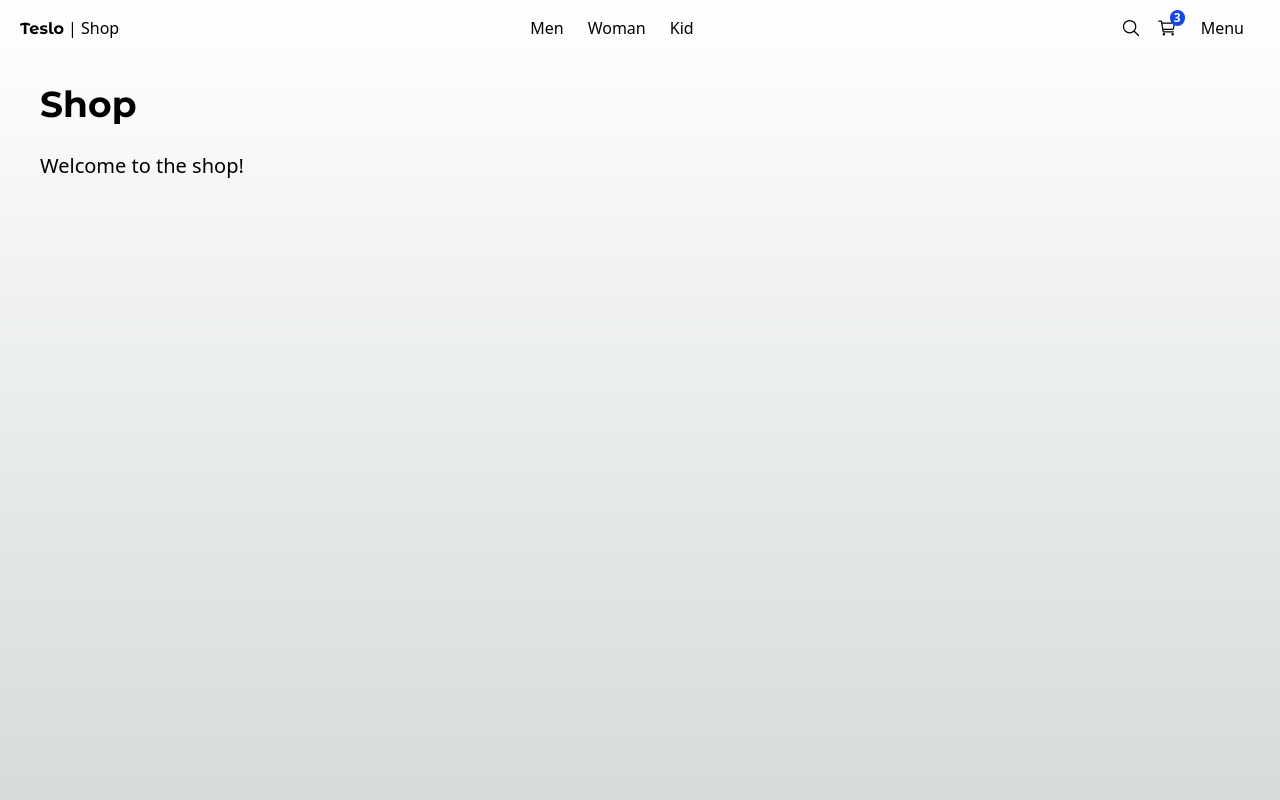
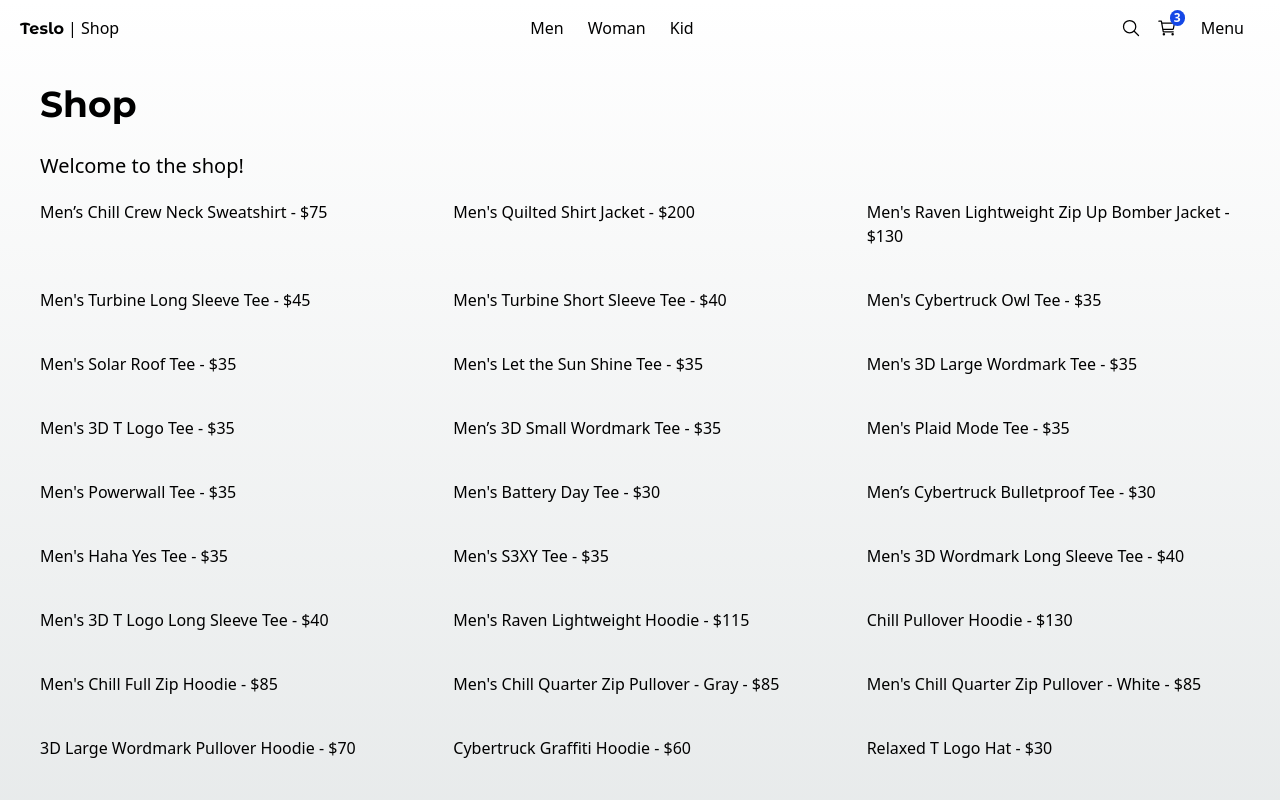
Before and after one commit to JuanCruzMedina/teslo-shop, a Next.js app: page / in a window 1280 px wide. Shown: the top 800 px of the page. Built offline with nearby package versions, Linux system fonts and the light colour scheme.

Commit message:
feat: create product grid

```diff
--- a/src/app/(shop)/page.tsx
+++ b/src/app/(shop)/page.tsx
@@ -1,9 +1,15 @@
+import { ProductGrid } from "@/components/products/product-grid/ProductGrid";
 import { Title } from "@/components/ui/title/Title";
+import { Product } from "@/interfaces/product.interface";
+import { initialData } from "@/seed/seed";
+
+const products = initialData.products;
 
 export default function Home() {
   return (
     <div>
       <Title title={"Shop"} subtitle={"Welcome to the shop!"}></Title>
+      <ProductGrid products={products as Product[]} />
     </div>
   );
 }
--- /dev/null
+++ b/src/components/products/product-grid/ProductGrid.tsx
@@ -0,0 +1,17 @@
+import { Product } from "@/interfaces/product.interface";
+
+interface ProductGridProps {
+  products: Product[];
+}
+
+export const ProductGrid = ({ products }: ProductGridProps) => {
+  return (
+    <div className="grid grid-cols-2 sm:grid-cols-3 mb-10 gap-10">
+      {products.map((product: Product) => (
+        <span key={product.slug}>
+          {product.title} - ${product.price}
+        </span>
+      ))}
+    </div>
+  );
+};
--- /dev/null
+++ b/src/interfaces/product.interface.ts
@@ -0,0 +1,16 @@
+export interface Product {
+    id: string;
+    description: string;
+    images: string[];
+    inStock: number;
+    price: number;
+    sizes: ValidSizes[];
+    slug: string;
+    tags: string[];
+    title: string;
+    type: ValidTypes;
+    gender: 'men' | 'women' | 'kid' | 'unisex'
+}
+
+export type ValidSizes = 'XS' | 'S' | 'M' | 'L' | 'XL' | 'XXL' | 'XXXL';
+export type ValidTypes = 'shirts' | 'pants' | 'hoodies' | 'hats';
```
